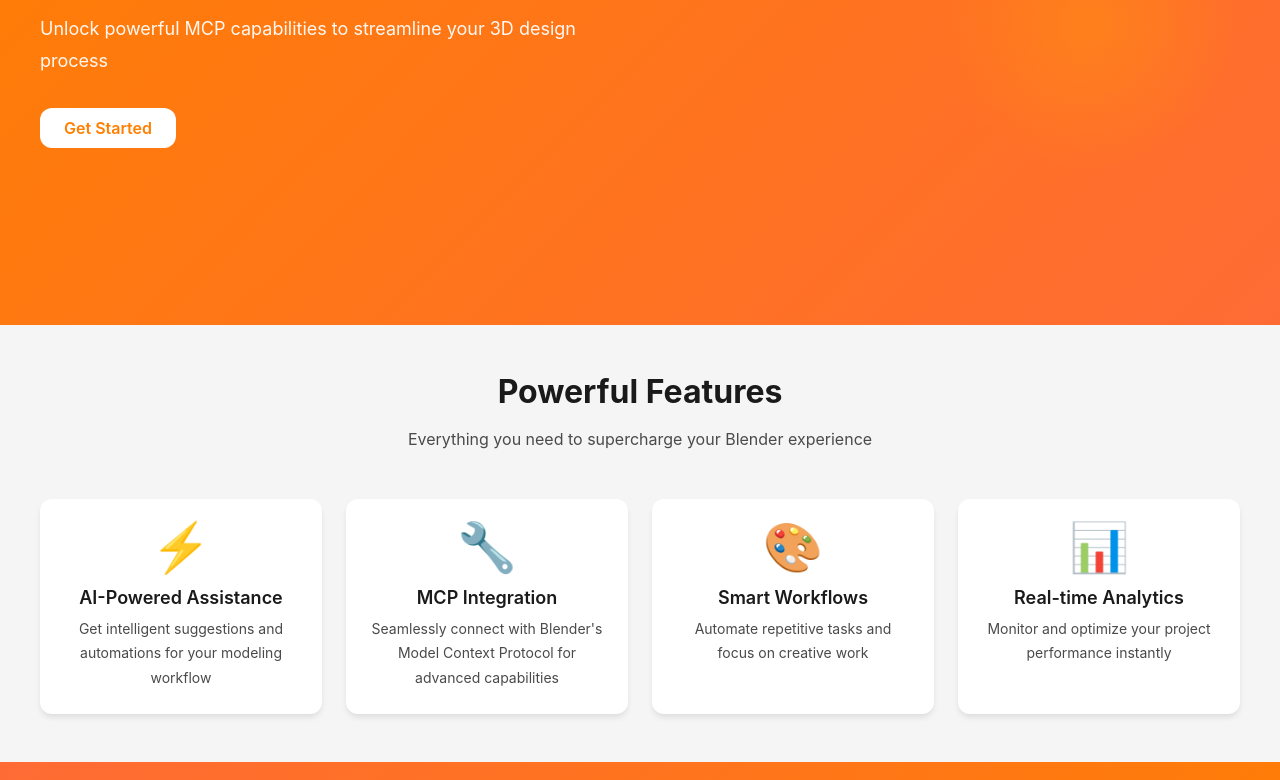
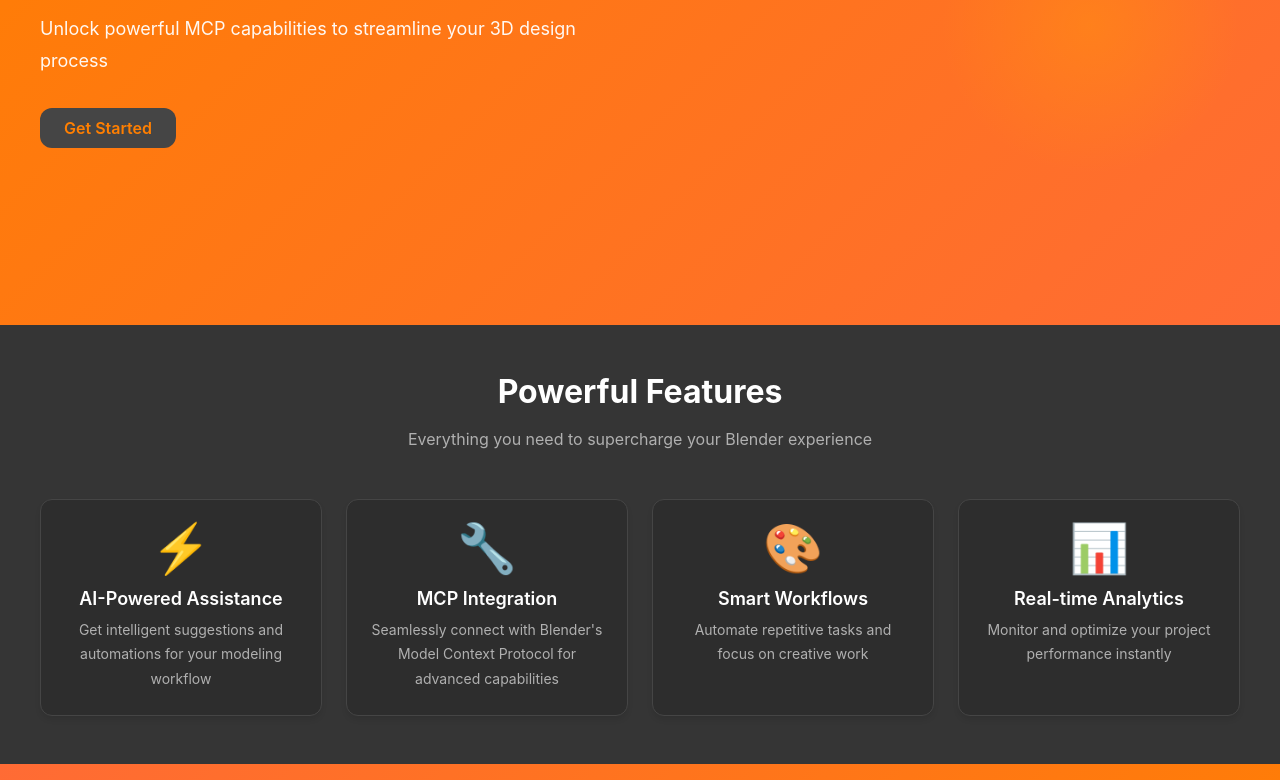
Before and after one commit to orlando-studio/blender-ai, a plain HTML site: page index.html in a window 1280 px wide. Shown: the part 360-1140 px from the top of the page. Drawn offline with Linux system fonts and the light colour scheme.

Commit message:
Deploy from Orlando Studio - 2026-02-17T17:17:35.772Z

```diff
--- a/styles/main.css
+++ b/styles/main.css
@@ -13,7 +13,8 @@
     --color-dark: #1a1a1a;
     --color-gray-100: #f5f5f5;
     --color-gray-700: #4a4a4a;
-    --color-blender-dark: #1f1f1f;
+    --color-blender-dark: #2d2d2d;
+    --color-blender-bg: #2d2d2d;
 
     /* Typography */
     --font-family: 'Inter', -apple-system, BlinkMacSystemFont, 'Segoe UI', sans-serif;
@@ -62,15 +63,15 @@
 }
 
 html {
-    scroll-behavior: smooth;
+    scroll-
 }
 
 body {
     font-family: var(--font-family);
     font-size: var(--font-size-base);
     line-height: var(--line-height-normal);
-    color: var(--color-dark);
-    background-color: var(--color-white);
+    color: var(--color-white);
+    background-color: var(--color-blender-bg);
 }
 
 h1, h2, h3, h4, h5, h6 {
@@ -104,7 +105,7 @@ a:hover {
    ======================================== */
 
 .navigation {
-    background-color: var(--color-white);
+    background-color: var(--color-blender-dark);
     box-shadow: var(--shadow-sm);
     position: sticky;
     top: 0;
@@ -133,7 +134,7 @@ a:hover {
 }
 
 .navigation__link {
-    color: var(--color-gray-700);
+    color: var(--color-gray-100);
     font-weight: var(--font-weight-medium);
     transition: color var(--transition-fast);
 }
@@ -234,7 +235,7 @@ a:hover {
 
 .features {
     padding: var(--space-2xl) var(--space-lg);
-    background-color: var(--color-gray-100);
+    background-color: #353535;
 }
 
 .features__container {
@@ -245,12 +246,12 @@ a:hover {
 .features__heading {
     text-align: center;
     margin-bottom: var(--space-md);
-    color: var(--color-dark);
+    color: var(--color-white);
 }
 
 .features__description {
     text-align: center;
-    color: var(--color-gray-700);
+    color: #b0b0b0;
     margin-bottom: var(--space-2xl);
     max-width: 600px;
     margin-left: auto;
@@ -266,7 +267,7 @@ a:hover {
 }
 
 .features__card {
-    background-color: var(--color-white);
+    background-color: #2d2d2d;
     padding: var(--space-lg);
     border-radius: var(--radius-lg);
     box-shadow: var(--shadow-md);
@@ -275,12 +276,14 @@ a:hover {
     flex-direction: column;
     align-items: center;
     text-align: center;
+    border: 1px solid #454545;
 }
 
 .features__card:hover {
     transform: translateY(-8px);
     box-shadow: var(--shadow-lg);
     border-top: 4px solid var(--color-primary);
+    background-color: #353535;
 }
 
 .features__icon {
@@ -293,13 +296,13 @@ a:hover {
 .features__card-title {
     font-size: var(--font-size-lg);
     margin-bottom: var(--space-sm);
-    color: var(--color-dark);
+    color: var(--color-white);
     font-weight: var(--font-weight-semibold);
 }
 
 .features__card-description {
     font-size: var(--font-size-sm);
-    color: var(--color-gray-700);
+    color: #b0b0b0;
     line-height: var(--line-height-relaxed);
     margin-bottom: 0;
 }
@@ -389,12 +392,12 @@ a:hover {
     border: none;
     font-family: inherit;
     font-size: var(--font-size-base);
-    background-color: var(--color-white);
+    background-color: #454545;
     color: var(--color-primary);
 }
 
 .button:hover {
-    background-color: var(--color-gray-100);
+    background-color: #555555;
     transform: translateY(-2px);
     box-shadow: var(--shadow-md);
 }
```
